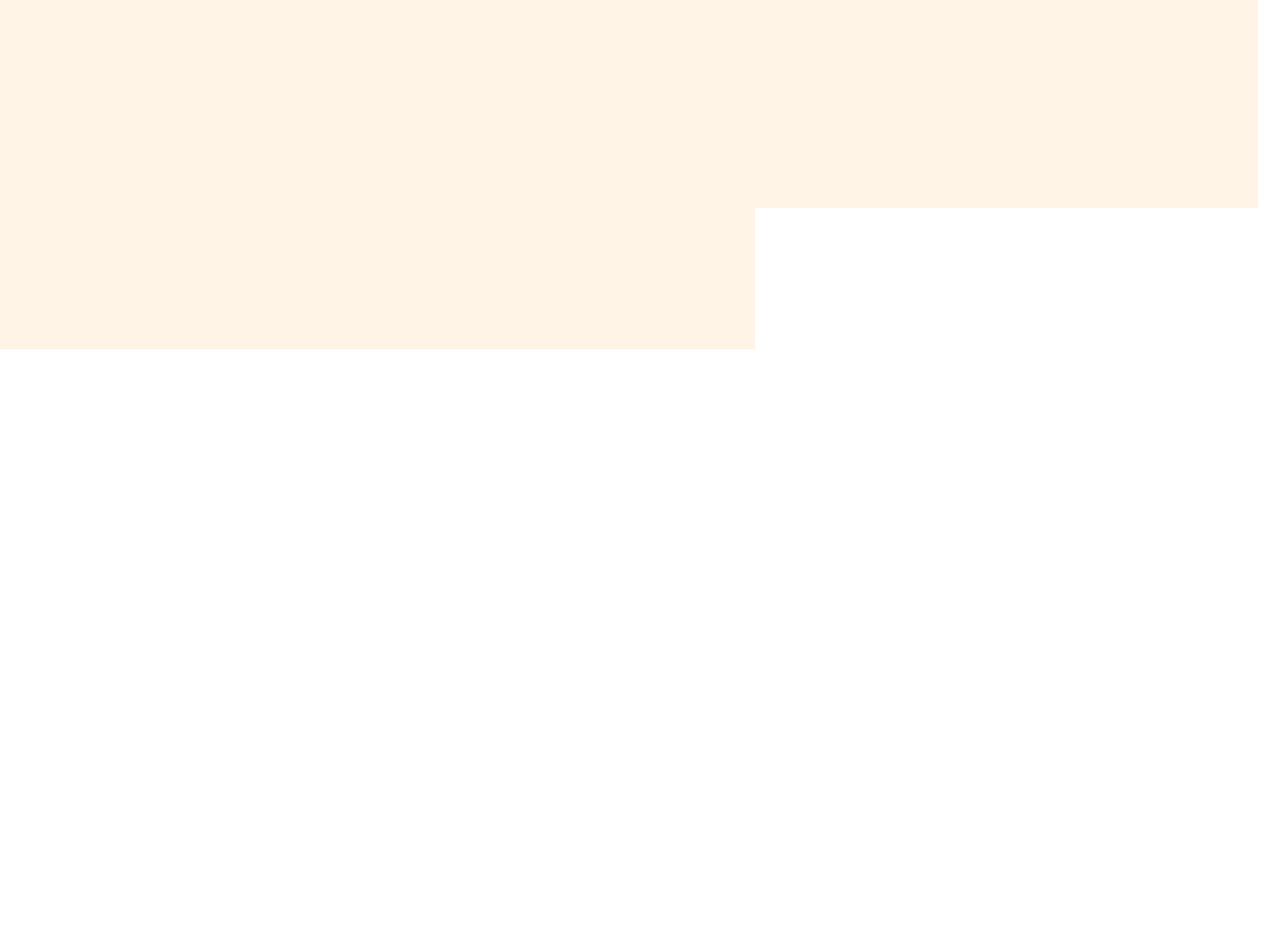
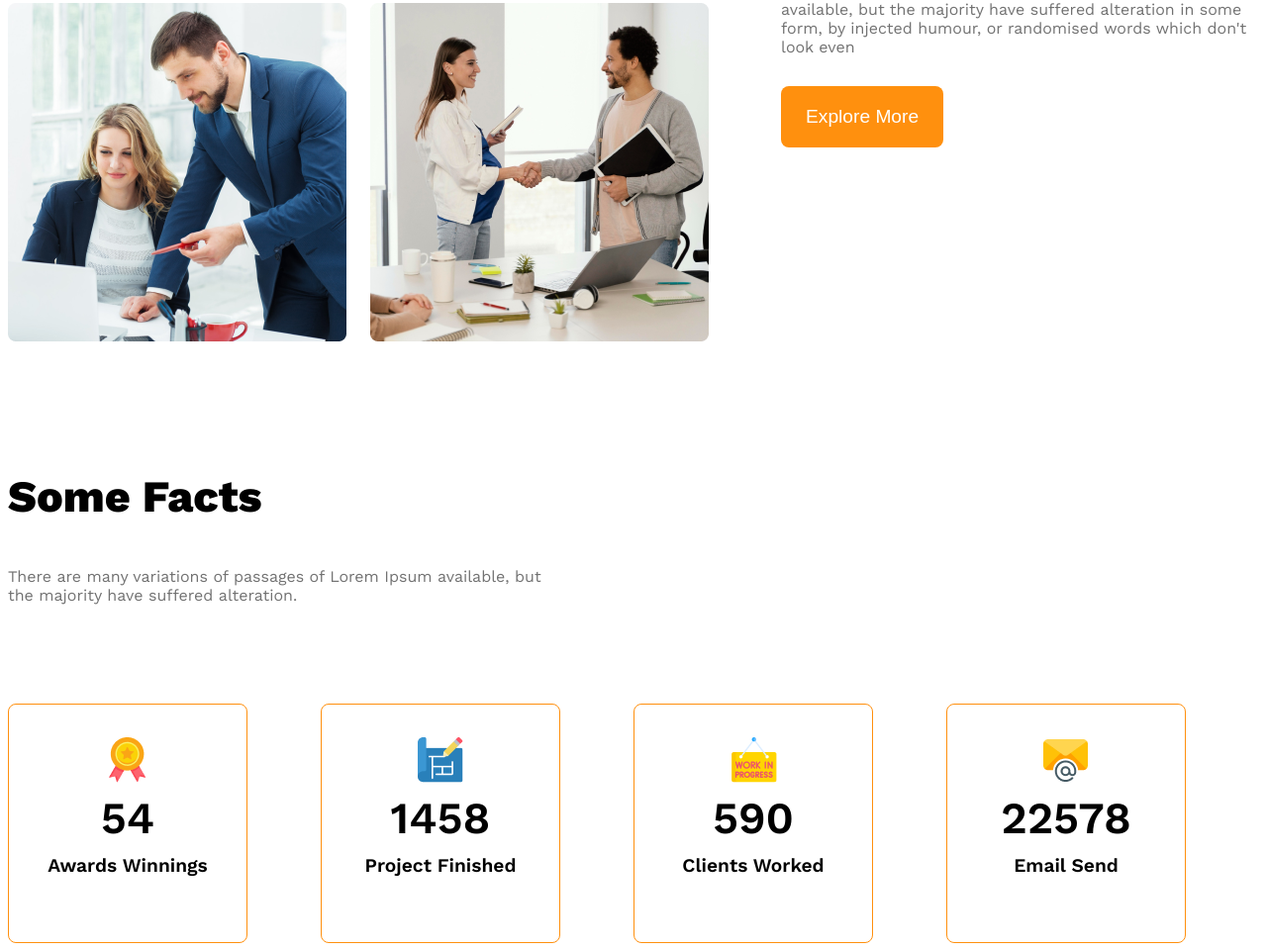
Before and after one commit to RakibulIslam-git/G3-Architecture-Assignment, a plain HTML site: page index.html in a window 1280 px wide. Shown: the part 1823-2784 px from the top of the page at 99% size. Before the commit the page ends 2176 px from the top, so only its background shows below. Drawn offline with nearby package versions, Linux system fonts and the light colour scheme.

Commit message:
Added a some facts senction styles

```diff
--- a/index.html
+++ b/index.html
@@ -48,6 +48,50 @@
             </div>
         </section>
 
+        <!-- Features you will love & enjoy -->
+         <section>
+
+         </section>
+
+         <!-- Some Facts -->
+          <Section>
+            <h3 class="facts-title">Some Facts</h3>
+            <p class="facts-description">There are many variations of passages of Lorem Ipsum available, but the majority have suffered alteration.</p>
+
+            <div class="facts-container">
+                <!-- .facts-card*4>img.fact-icon+h4.fact-number+h5.fact-title -->
+                 <div class="facts-card">
+                    <div>
+                    <img src="images/icons/ribon.png" alt="">
+                    <h4 class="fact-number">54</h4>
+                    <h5 class="fact-title">Awards Winnings</h5>
+                    </div>
+                 </div>
+                 <div class="facts-card">
+                   <div>
+                    <img src="images/icons/projects.png" alt="">
+                    <h4 class="fact-number">1458</h4>
+                    <h5 class="fact-title">Project Finished</h5>
+                   </div>
+                 </div>
+                 <div class="facts-card">
+                    <div>
+                    <img src="images/icons/customers.png" alt="">
+                    <h4 class="fact-number">590</h4>
+                    <h5 class="fact-title">Clients Worked</h5>
+                    </div>
+                 </div>
+                 <div class="facts-card">
+                   <div>
+                    <img src="images/icons/email.png" alt="">
+                    <h4 class="fact-number">22578</h4>
+                    <h5 class="fact-title">Email Send</h5>
+                   </div>
+                 </div>
+            </div>
+
+          </Section>
+
     </main>
 
     <footer>
--- a/styles/resources.css
+++ b/styles/resources.css
@@ -152,6 +152,50 @@ main > section{
 
 
 
+/* Some Facts section styles */
+
+.facts-title{
+    font-weight: 800;
+    font-size: 2.8rem;
+}
+.facts-description{
+    max-width: 540px;
+    font-weight: 400;
+    font-size: 1rem;
+    color: #727272;
+    margin-top: 15px;
+    margin-bottom: 100px;
+}
+
+.facts-container{
+    display: grid;
+    grid-template-columns: repeat(4, 1fr);
+}
+
+.facts-card{
+    display: flex;
+    justify-content: center;
+    align-items: center;
+    width: 240px;
+    height: 240px;
+    border: 1px solid #FF900E;
+    border-radius: 8px;
+    text-align: center;
+}
+.fact-number{
+    font-weight: 600;
+    font-size: 2.8rem;
+    margin-top: 5px;
+    margin-bottom: 10px;
+}
+.fact-title{
+    font-weight: 600;
+    font-size: 1.2rem;
+    margin-top: 5px;
+}
+
+
+
 /* Responsive media query for Mobile Devices */
 
 @media screen and (max-width:576px) {
```
